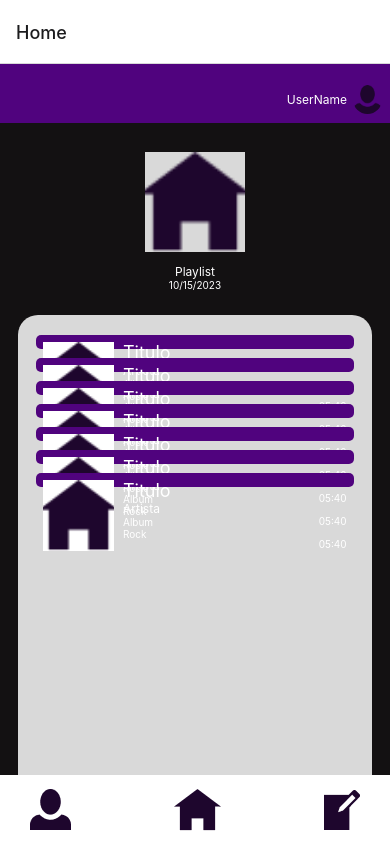
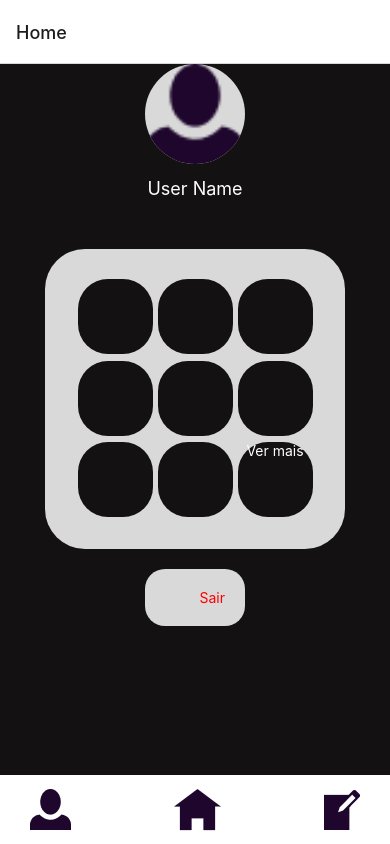
Before and after one commit to ArtyrAlmeida/play.lister, a React Native app in the folder frontend/: screen /Home in a window 390 px wide. Shown: the top 844 px of the page. Built offline with nearby package versions, Linux system fonts and the light colour scheme.

Commit message:
feat: adiciona pagina de perfil de usuario

```diff
--- a/frontend/App.tsx
+++ b/frontend/App.tsx
@@ -6,6 +6,7 @@ import { useAuthContext } from './src/hooks/useAuthContext';
 
 const Stack = createNativeStackNavigator();
 import { Home } from './src/pages/Home';
+import { MyProfile } from './src/pages/MyProfile';
 
 export default function App() {
 
@@ -16,7 +17,7 @@ export default function App() {
     <AuthContextProvider>
     <NavigationContainer>
           <Stack.Navigator initialRouteName={user ? 'Home': 'Login'}>
-        <Stack.Screen name="Home" component={Home} />
+        <Stack.Screen name="Home" component={MyProfile} />
       </Stack.Navigator>
     </NavigationContainer>
     </AuthContextProvider>
--- /dev/null
+++ b/frontend/src/components/Playlist/ProfilePlaylists.jsx
@@ -0,0 +1,59 @@
+import { StyleSheet, TouchableOpacity, Image, View, Text } from "react-native"
+
+const ProfilePlaylists = ({songs}) => {
+
+    const hadlePlaylistSelection = () => {
+        return
+    }
+
+    return(
+        <View style={styles.playlistsWrapper}>
+            {songs.length >= 9 ?
+            songs.slice(0,8).map((song) => {
+                return(
+                    <TouchableOpacity key={song._id} onPress={hadlePlaylistSelection}>
+                        <Image source={song.url} style={styles.playlistCape}/>
+                    </TouchableOpacity>
+                )
+            }) :
+            songs.map((song) => {
+                return(
+                    <TouchableOpacity key={song._id} onPress={hadlePlaylistSelection}>
+                        <Image source={song.url} style={styles.playlistCape}/>
+                    </TouchableOpacity>
+                )
+            })}
+            {songs.length >= 9 ?
+            <TouchableOpacity key={songs[8]._id} onPress={hadlePlaylistSelection}>
+                <Text style={styles.playlistCape}>Ver mais</Text>
+            </TouchableOpacity> :
+            <></>
+            }
+        </View>
+    )
+}
+
+const styles = StyleSheet.create({
+    playlistsWrapper:{
+        flex: 1,
+        maxWidth: 300,
+        flexDirection: "row",
+        justifyContent: "center",
+        flexWrap: "wrap",
+        borderRadius: 40,
+        backgroundColor: "#D9D9D9",
+        gap: 5,
+        padding: 30
+    },
+    playlistCape:{
+        width: 75,
+        height: 75,
+        borderRadius: 30,
+        backgroundColor: "#131112",
+        textAlign: "center",
+        textAlignVertical: "center",
+        color: "#FFF"
+    }
+})
+
+export { ProfilePlaylists }
--- /dev/null
+++ b/frontend/src/pages/MyProfile.tsx
@@ -0,0 +1,60 @@
+import { View, Text, StyleSheet } from "react-native"
+import UserImage from "../components/UserImage"
+import { ProfilePlaylists } from "../components/Playlist/ProfilePlaylists";
+import { Button } from "../components/Button/Button";
+import Footer from "../components/Footer";
+
+const MyProfile = () => {
+
+    const songs:any = [{url: "", _id: "1"},{url: "", _id: "2"},{url: "", _id: "3"},{url: "", _id: "4"},{url: "", _id: "5"},{url: "", _id: "6"},{url: "" , _id: "7"},{url: "" , _id: "8"},{url: "" , _id: "9"}];
+
+    const handleLogout = () => {
+        return
+    }
+
+    return(
+        <>
+        <View style={styles.pageWrapper}>
+            <View>
+                <UserImage/>
+            </View>
+            <View style={styles.playlistWrapper}>
+                {songs.length > 0 ? <ProfilePlaylists songs={songs}></ProfilePlaylists> : <Text>Ainda não existe nada aqui</Text>}
+            </View>
+
+            <Button containerStyle={styles.overAllButton} textStyle={styles.loginButton} title="Sair" onPress={handleLogout}/>
+        </View>
+        <Footer></Footer>
+        </>
+    )
+}
+
+const styles = StyleSheet.create({
+    pageWrapper: {
+        flex: 1,
+        backgroundColor: "#131112",
+        alignItems: "center",
+        gap: 20
+    },
+    playlistWrapper: {
+        width: "100%",
+        maxWidth: 300,
+        height: "100%",
+        maxHeight: 300,
+        overflow: "hidden",
+        borderRadius: 30,
+    },
+    overAllButton:{
+        backgroundColor: "#D9D9D9",
+        width: 100,
+        padding: 20,
+        borderRadius: 20,
+    },
+    loginButton:{
+        color: "red",
+        textAlign: "right"
+    }
+
+})
+
+export { MyProfile }
```
